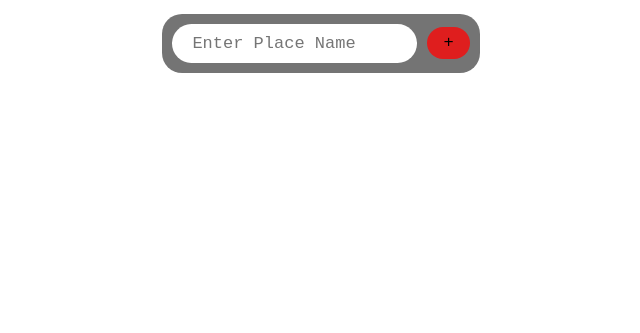
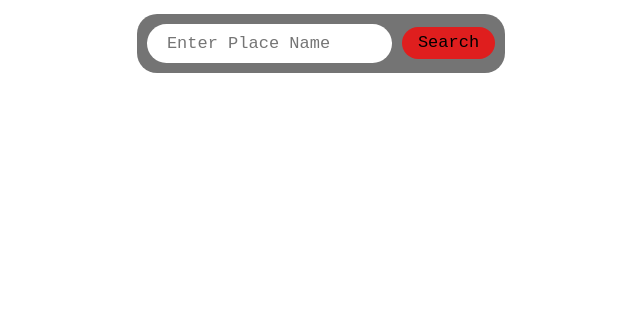
Before and after one commit to guddukrp/Weather-app, a plain HTML site: page index.html in a window 1280 px wide. Shown: the part 467-800 px from the top of the page, without its empty margins (319-959 px from the left). Drawn offline with Linux system fonts and the light colour scheme.

Commit message:
Update index.html

```diff
--- a/index.html
+++ b/index.html
@@ -16,7 +16,7 @@
     <div class="container">
         <div class="input-btn">
             <input type="text" id="mycity" placeholder="Enter Place Name" />
-            <button onclick="citysubmit()">+</button>
+            <button onclick="citysubmit()">Search</button>
         </div>
         <p id="city-error">Enter a place</p>
         <div id="weathercard">
```
